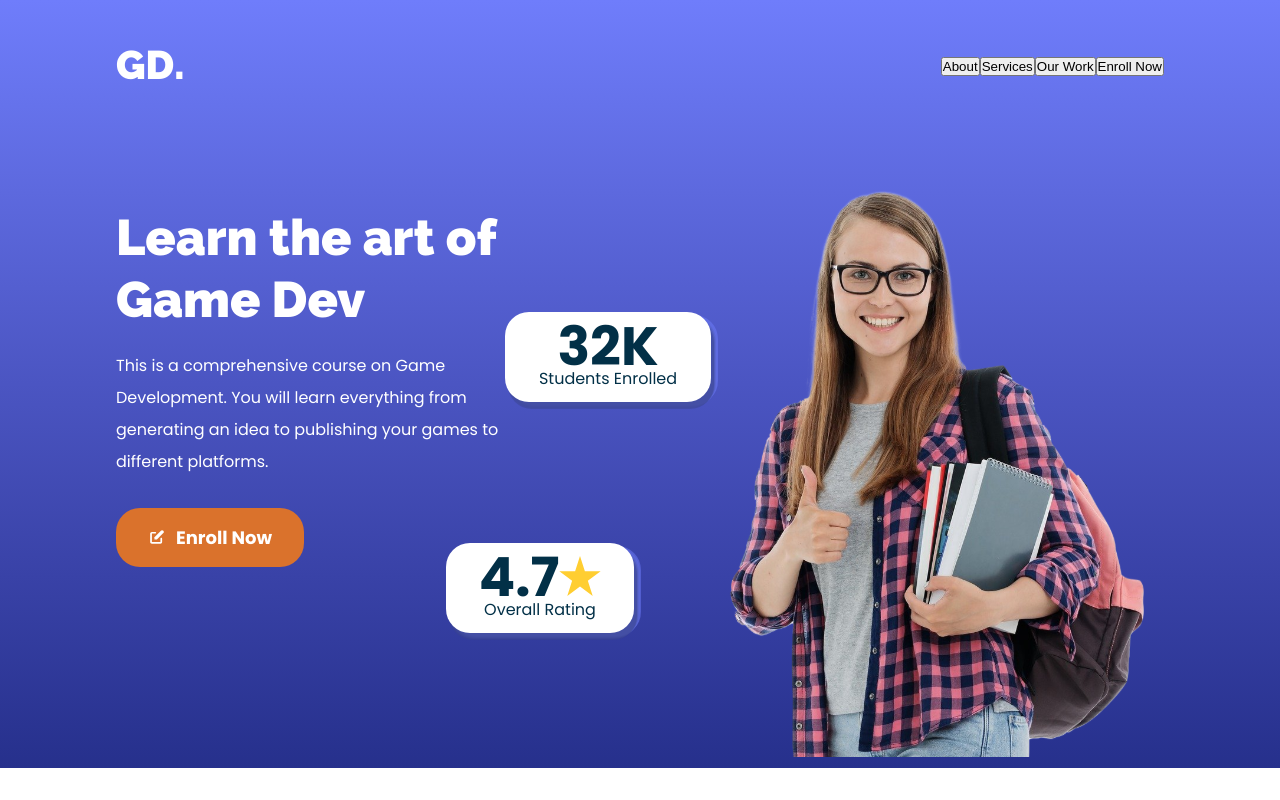
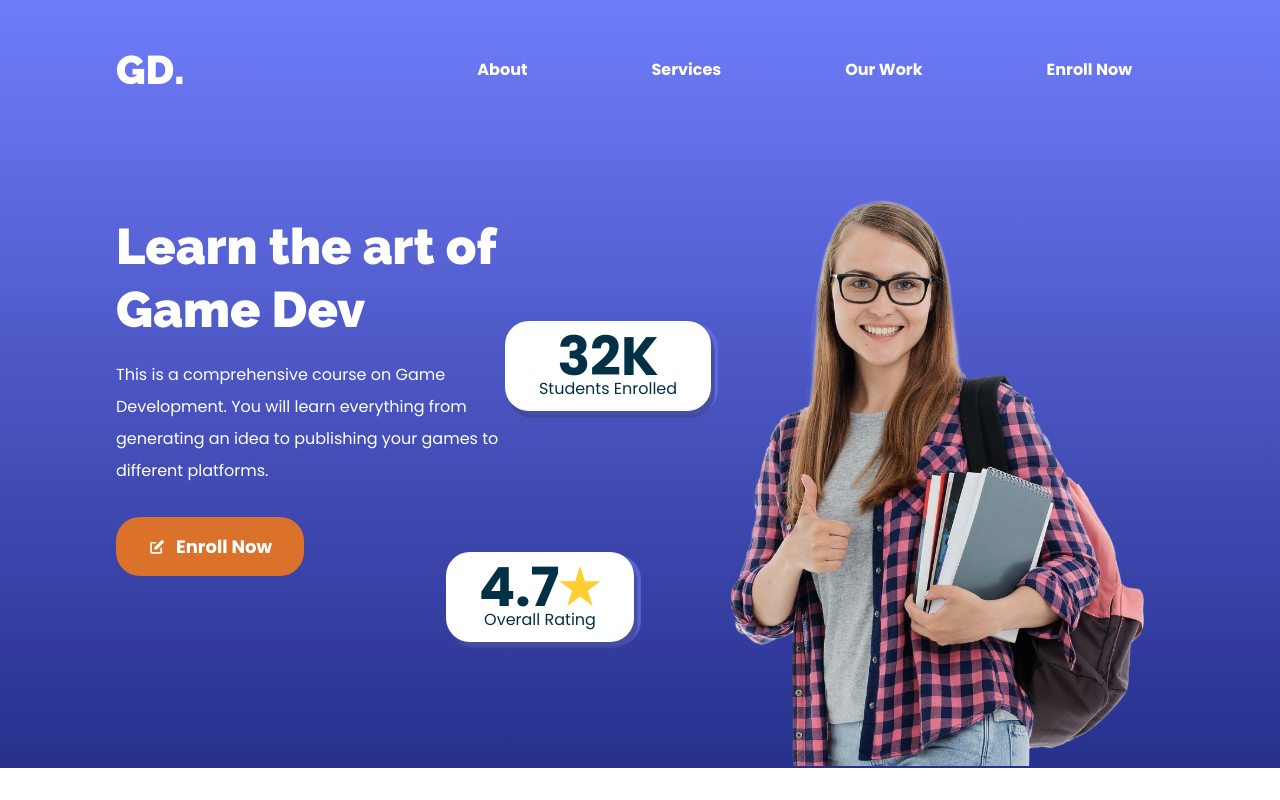
Before and after one commit to KhushitaTank/GD, a React (Create React App) app in the folder client/: page / in a window 1280 px wide. Shown: the top 800 px of the page. Built offline with nearby package versions, Linux system fonts and the light colour scheme.

Commit message:
first commit

```diff
--- a/client/src/Component/Navbar/navbar.module.css
+++ b/client/src/Component/Navbar/navbar.module.css
@@ -12,7 +12,8 @@
   line-height: 46.96px;
 }
 
-.linksContainer {
+.linksContainer,
+.visibleLinkContainer {
   display: flex;
   justify-content: space-between;
   gap: 60px;
@@ -22,13 +23,16 @@
   font-weight: 700;
   line-height: 24px;
 }
-.linksContainer > button {
+
+.linksContainer > button,
+.visibleLinkContainer > button {
   all: unset;
   padding: 16px 32px 16px 32px;
   border-radius: 24px;
 }
 
-.linksContainer > button:hover {
+.linksContainer > button:hover,
+.visibleLinkContainer > button:hover {
   background-color: #023047;
 }
 
@@ -62,6 +66,9 @@
     height: 100%;
     flex-direction: column;
   }
+  .linksContainer > button:hover {
+    background: #da722c;
+  }
   .burgerButton {
     all: unset;
     display: inline-block;
```
